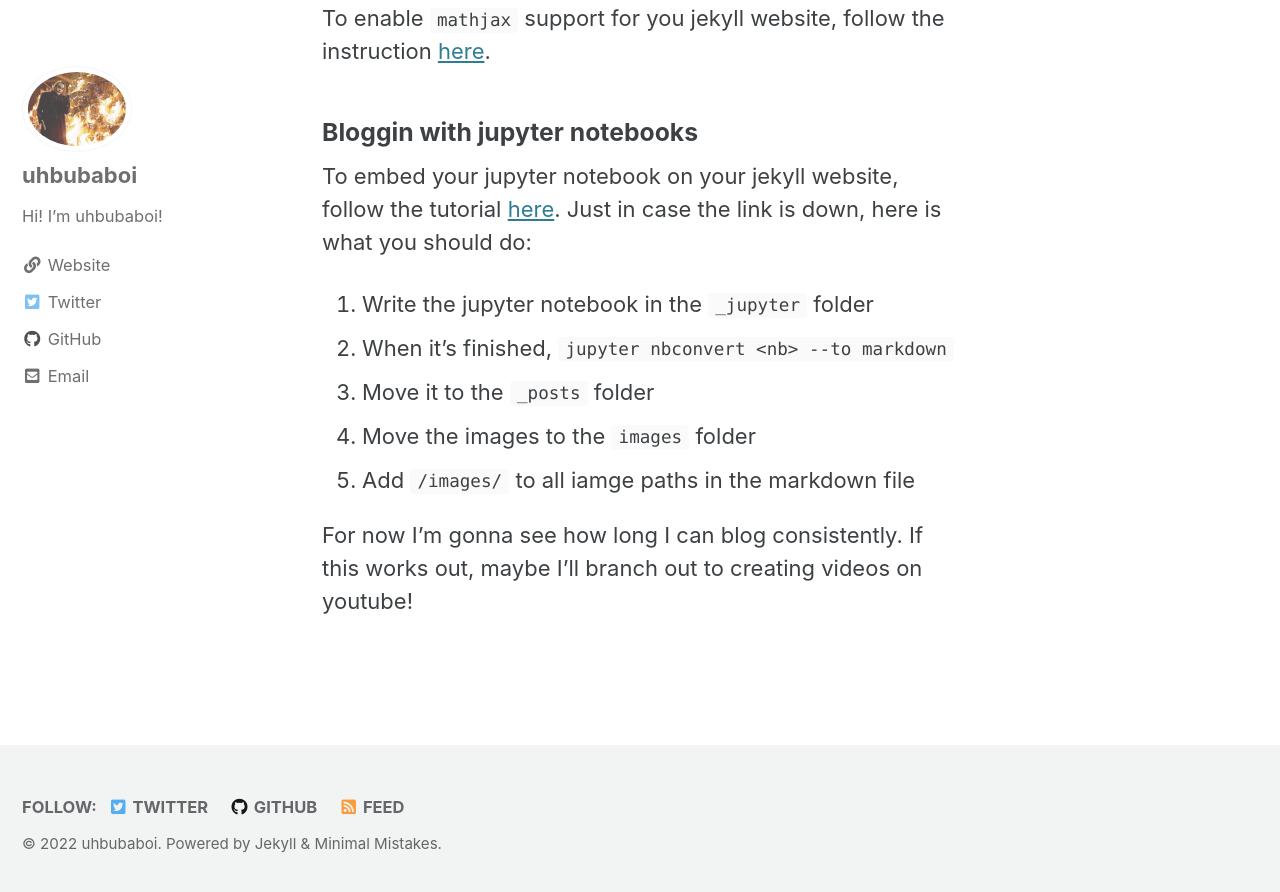
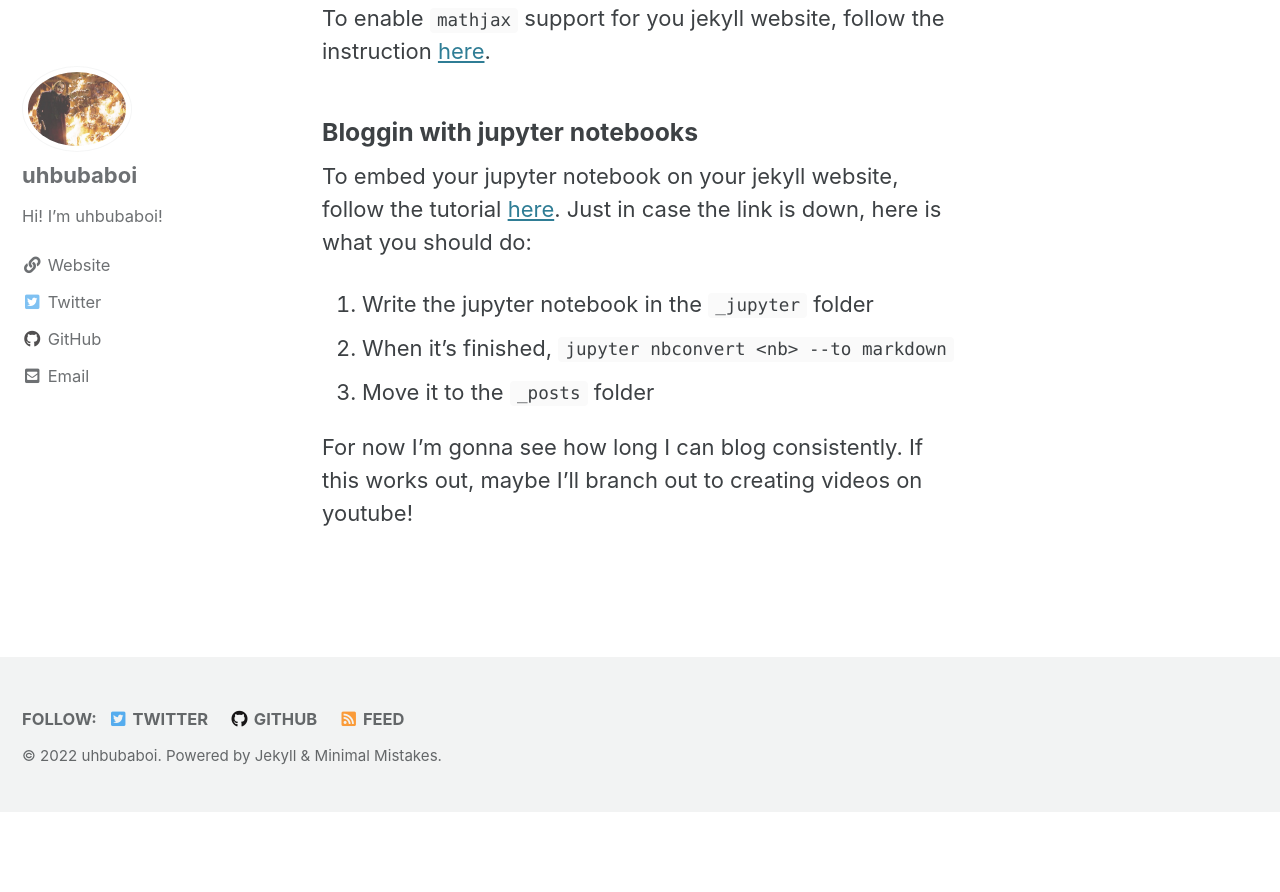
Before and after one commit to uhbubaboi/uhbubaboi.github.io, a Jekyll site: the page built from _pages/about.md, in a window 1280 px wide and 900 px high, scrolled down 1214 px. Shown: the top 892 px of the window. Built offline with Jekyll 4.4.1, drawn with Linux system fonts in a browser that asks for light colours; cached includes are drawn as plain includes; after the commit the page ends 2026 px from its top, so only the background shows below that.

```diff
--- a/Gemfile
+++ b/Gemfile
@@ -7,3 +7,4 @@ gem "tzinfo-data"
 gem "wdm", "~> 0.1.0" if Gem.win_platform?
 gem "activesupport", ">=4.1.11"
 gem "kramdown", ">= 2.3.0"
+gem "jekyll-toc"
--- a/_pages/about.md
+++ b/_pages/about.md
@@ -32,8 +32,6 @@ Just in case the link is down, here is what you should do:
 1. Write the jupyter notebook in the `_jupyter` folder
 2. When it's finished, `jupyter nbconvert <nb> --to markdown`
 3. Move it to the `_posts` folder
-4. Move the images to the `images` folder
-5. Add `/images/` to all iamge paths in the markdown file
 
 
 For now I'm gonna see how long I can blog consistently. If this works out, maybe I'll branch out to creating videos on youtube!
```
Also changed, not shown: 1 other file.
